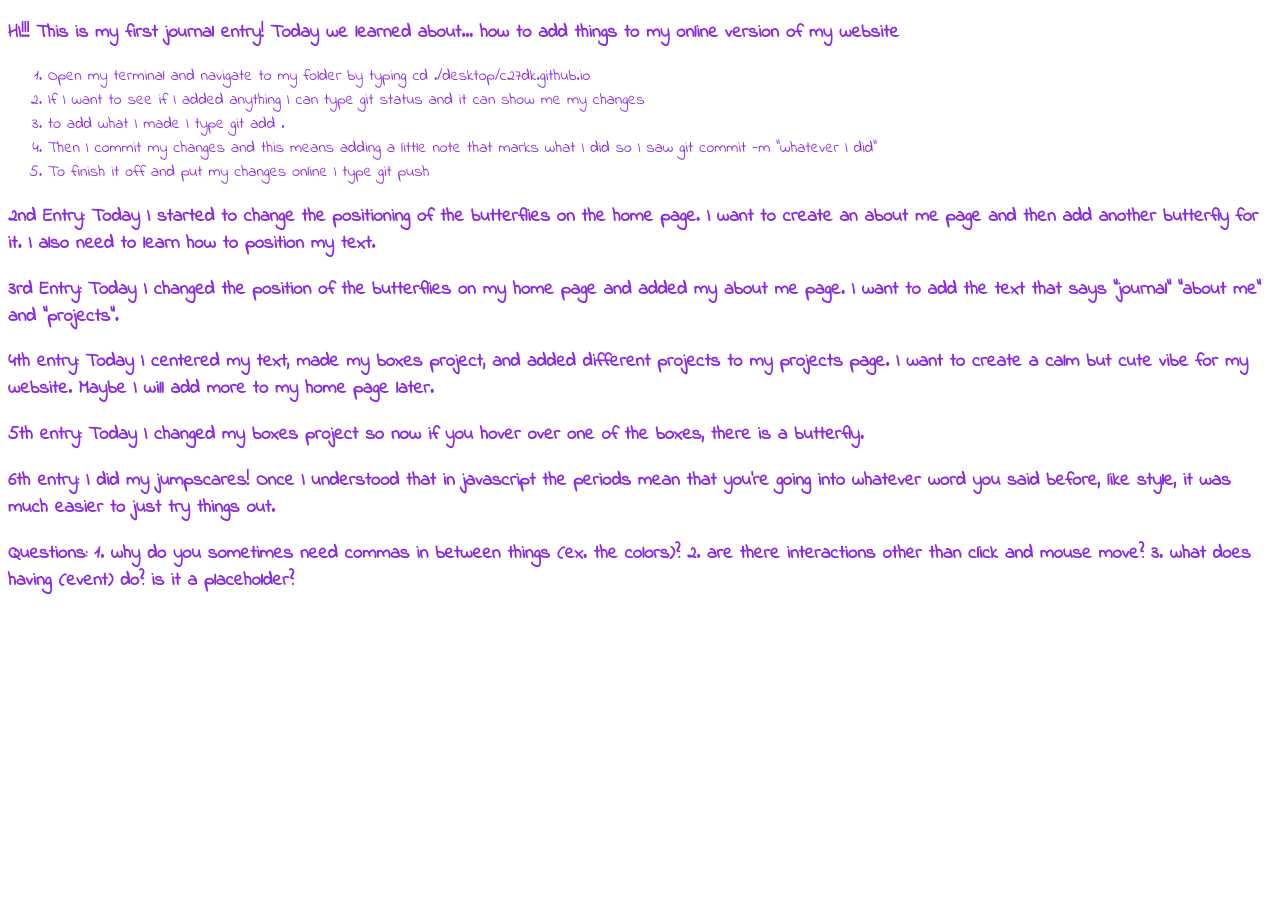
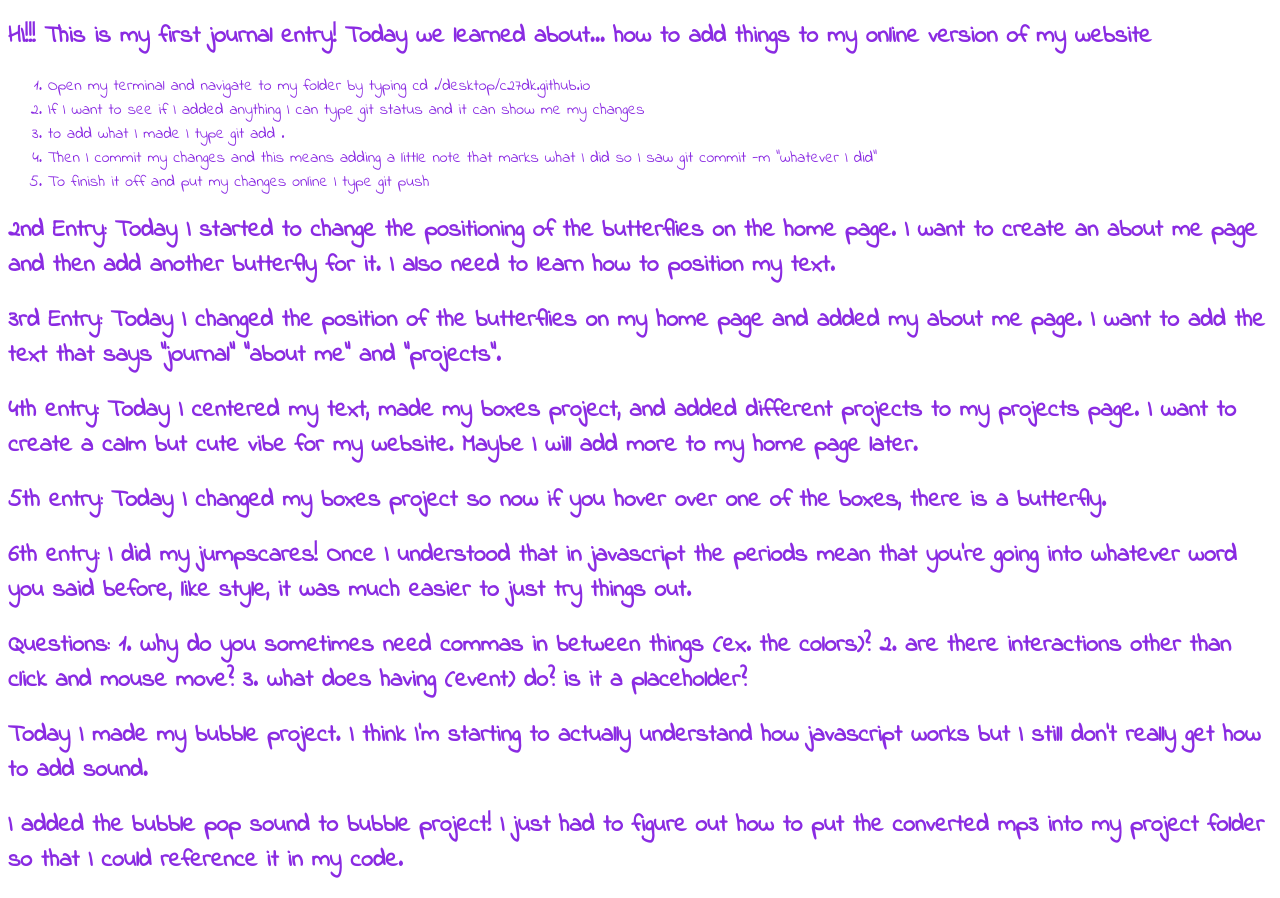
Before and after one commit to c27dk/c27dk.github.io, a plain HTML site: page journal.html in a window 1280 px wide. Shown: the part 117-1015 px from the top of the page. Before the commit the page ends 800 px from the top, so only its background shows below. Drawn offline with Linux system fonts and the light colour scheme.

Commit message:
updated bubble project

```diff
--- a/journal.html
+++ b/journal.html
@@ -7,6 +7,9 @@
 <link rel="preconnect" href="https://fonts.gstatic.com" crossorigin>
 <link href="https://fonts.googleapis.com/css2?family=Indie+Flower&display=swap" rel="stylesheet">
 	<style type="text/css">
+		body{
+			background-color: ;
+		}
 		a{
 			text-decoration: none;
 		}
@@ -23,6 +26,10 @@
 			color: blueviolet;
 		}
 		h3{
+			font-family: 'Indie Flower', cursive;
+			color: blueviolet;
+		}
+		h2{
 			font-family: 'Indie Flower', cursive;
 			color: blueviolet;
 		}
@@ -48,11 +55,11 @@
 	Welcome to my jounrnal!
 </h1>
 </center>
-<h3>
+<h2>
 HI!!! This is my first journal entry! Today we learned about...
 
 how to add things to my online version of my website
-</h3>
+</h2>
 <ol>
 	<li>Open my terminal and navigate to my folder by typing cd ./desktop/c27dk.github.io</li>
 
@@ -64,30 +71,36 @@ how to add things to my online version of my website
 
 	<li>To finish it off and put my changes online I type git push</li>
 </ol>
-<h3>
+<h2>
 	2nd Entry: Today I started to change the positioning of the butterflies on the home page. I want to create an about me page and then add another butterfly for it. I also need to learn how to position my text.
-</h3>
+</h2>
 
-<h3>
+<h2>
 	3rd Entry: Today I changed the position of the butterflies on my home page and added my about me page. I want to add the text that says "journal" "about me" and "projects".
-</h3>
+</h2>
 
-<h3>
+<h2>
 	4th entry: Today I centered my text, made my boxes project, and added different projects to my projects page. I want to create a calm but cute vibe for my website. Maybe I will add more to my home page later.
-</h3>
-<h3>
+</h2>
+<h2>
 	5th entry: Today I changed my boxes project so now if you hover over one of the boxes, there is a butterfly.
-</h3>
-<h3>
+</h2>
+<h2>
 	6th entry: I did my jumpscares! Once I understood that in javascript the periods mean that you're going into whatever word you said before, like style, it was much easier to just try things out.
-</h3>
-<h3>
+</h2>
+<h2>
 	Questions:
 	1. why do you sometimes need commas in between things (ex. the colors)?
 	2. are there interactions other than click and mouse move?
 	3. what does having (event) do? is it a placeholder?
 
-</h3>
+</h2>
+<h2>
+	Today I made my bubble project. I think I'm starting to actually understand how javascript works but I still don't really get how to add sound.
+</h2>
 
+<h2>
+	I added the bubble pop sound to bubble project! I just had to figure out how to put the converted mp3 into my project folder so that I could reference it in my code.
+</h2>
 </body>
 </html>
```
Also changed, not shown: bubbles.html (added, +54 -0 lines), projects.html (+5 -0 lines), 2 other files.
